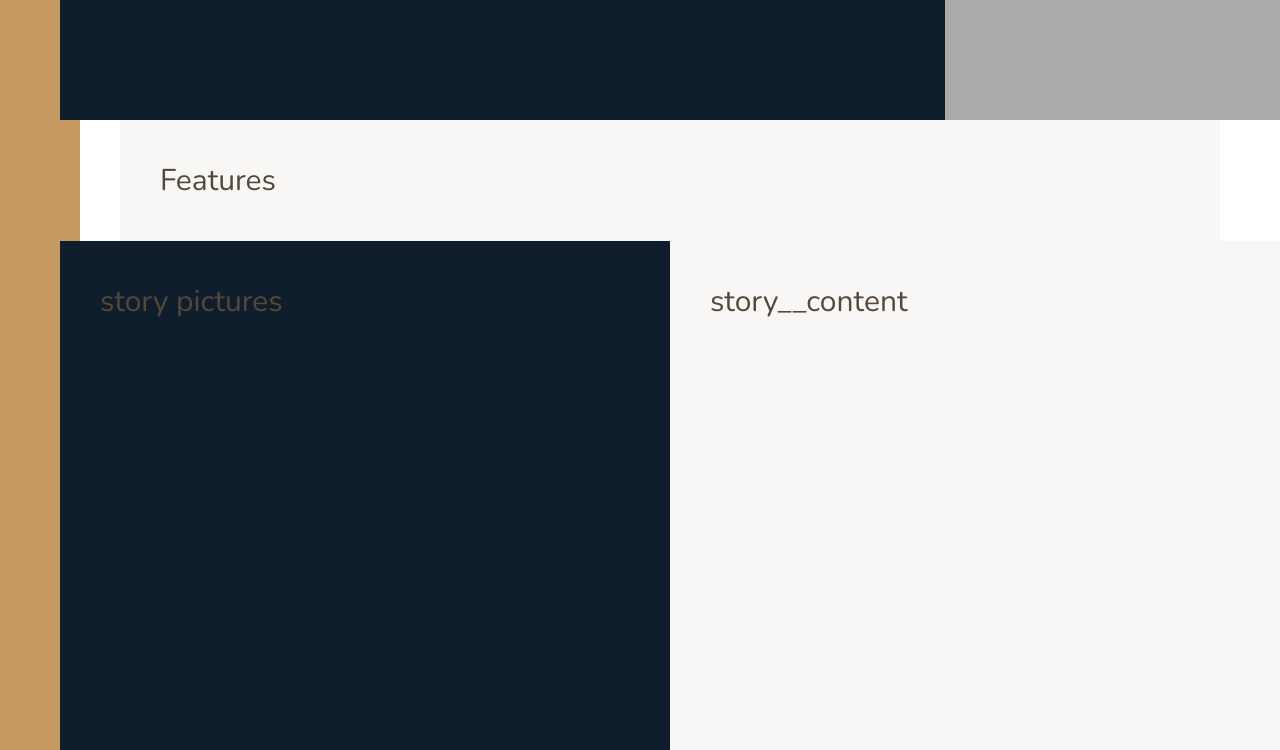
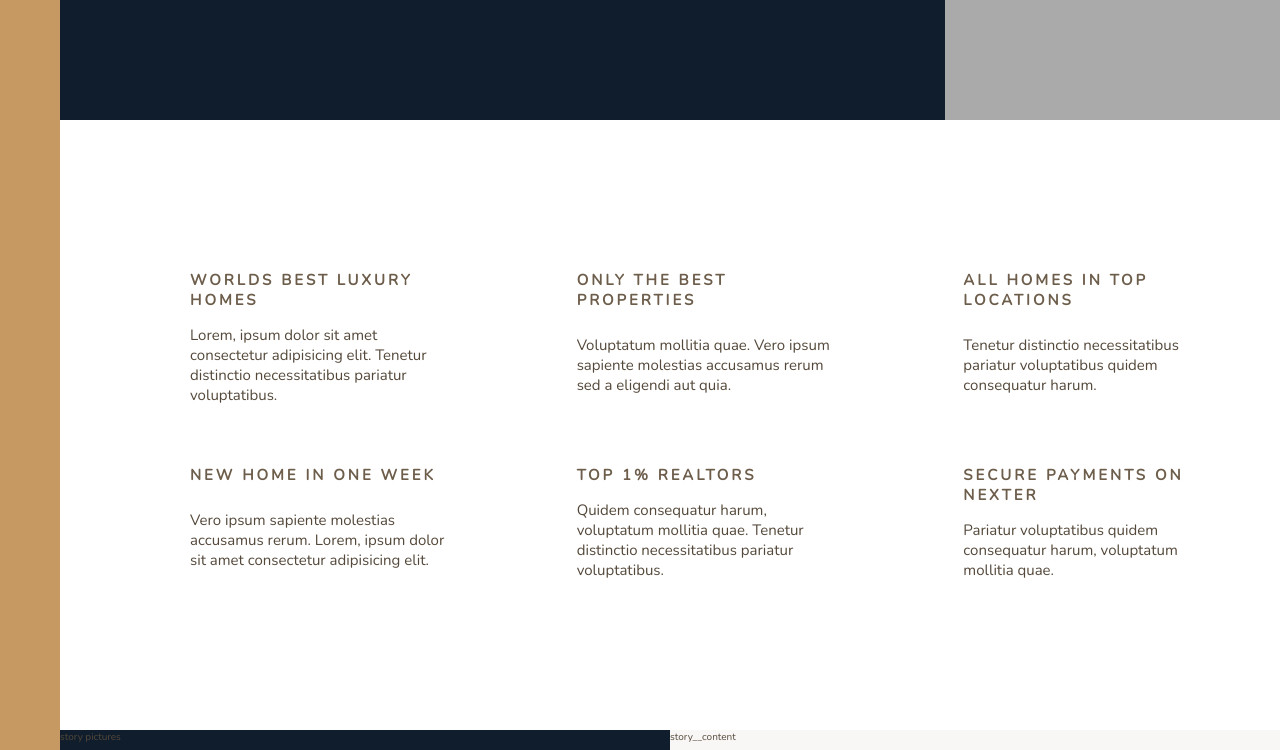
Before and after one commit to HarishTagadghar/nexter-css, a website: page index.html in a window 1280 px wide. Shown: the part 520-1270 px from the top of the page. Drawn offline with nearby package versions, Linux system fonts and the light colour scheme.

Commit message:
nexter features section completed

```diff
--- a/index.html
+++ b/index.html
@@ -24,7 +24,56 @@
             top 3 realtors
         </div>
         <section class="features">
-            Features
+            <div class="feature">
+                <svg class="feature-icon">
+                <use xlink:href="img/sprite.svg#icon-global"></use>
+                </svg>
+                <h4 class="heading-4-dark">worlds best luxury homes</h4>
+                <p class="heading-text">Lorem, ipsum dolor sit amet consectetur adipisicing elit. Tenetur distinctio necessitatibus pariatur voluptatibus.
+                </p>
+            </div>
+            <div class="feature">
+                <svg class="feature-icon">
+                <use xlink:href="img/sprite.svg#icon-trophy"></use>
+                </svg>
+                <h4 class="heading-4-dark">only the best properties</h4>
+                <p class="heading-text">Voluptatum mollitia quae. Vero ipsum sapiente molestias accusamus rerum sed a eligendi aut quia.
+
+                </p>
+            </div>
+            <div class="feature">
+                <svg class="feature-icon">
+                <use xlink:href="img/sprite.svg#icon-map-pin"></use>
+                </svg>
+                <h4 class="heading-4-dark">all homes in top locations</h4>
+                <p class="heading-text">Tenetur distinctio necessitatibus pariatur voluptatibus quidem consequatur harum.
+                </p>
+            </div>
+            <div class="feature">
+                <svg class="feature-icon">
+                <use xlink:href="img/sprite.svg#icon-key"></use>
+                </svg>
+                <h4 class="heading-4-dark">new home in one week </h4>
+                <p class="heading-text">Vero ipsum sapiente molestias accusamus rerum. Lorem, ipsum dolor sit amet consectetur adipisicing elit.
+                </p>
+            </div>
+            <div class="feature">
+                <svg class="feature-icon">
+                <use xlink:href="img/sprite.svg#icon-presentation"></use>
+                </svg>
+                <h4 class="heading-4-dark">top 1% realtors</h4>
+                <p class="heading-text">Quidem consequatur harum, voluptatum mollitia quae. Tenetur distinctio necessitatibus pariatur voluptatibus.
+                </p>
+            </div>
+            <div class="feature">
+                <svg class="feature-icon">
+                <use xlink:href="img/sprite.svg#icon-lock"></use>
+                </svg>
+                <h4 class="heading-4-dark">secure payments on nexter</h4>
+                <p class="heading-text">Pariatur voluptatibus quidem consequatur harum, voluptatum mollitia quae.
+                </p>
+            </div>
+
         </section>
 
         <div class="story-pictures">
--- a/sass/_base.scss
+++ b/sass/_base.scss
@@ -22,8 +22,9 @@ $font-display: 'Josefin Sans', sans-serif;
     box-sizing: inherit;
 }
 html{
+    box-sizing: border-box;
     font-size: 62.5%;  // 10px
-    box-sizing: border-box;
+
 }
 body{
     font-family: $font-primary;
@@ -35,8 +36,5 @@ body{
     grid-template-rows: 80vh min-content 40vw  repeat(3, min-content);
     grid-template-columns: [sidebar-start] 6rem [sidebar-end full-start] minmax(6rem , 1fr) [center-start] repeat(8 , [col-start] minmax(min-content , 14rem) [col-end])[center-end] minmax(6rem , 1fr) [full-end] ;
 
-    & > * {
-        padding: 4rem;
-        font-size: 3rem;
-    }
+
 }
--- a/sass/_features.scss
+++ b/sass/_features.scss
@@ -1,4 +1,27 @@
 .features{
-    background-color:   $color-grey-light-1;
+    // background-color:   $color-grey-light-1;
     grid-column: center-start / center-end;
+    display: grid;
+    // grid-template-columns: repeat(3 , 1fr);
+    grid-template-columns: repeat(auto-fit , minmax(25rem,1fr));
+    grid-gap: 6rem;
+    margin: 15rem 0;
+    .feature{
+        display: grid;
+        grid-template-columns: min-content 1fr;
+        grid-row-gap: 1.5rem;
+        grid-column-gap: 2.5rem;
+        align-items: start;;
+        &-icon{
+            width: 4.5rem;
+            height: 4.5rem;
+            fill: $color-primary;
+            grid-row: 1/span 2;
+            transform: translateY(-1rem);
+
+        }
+        .heading-text{
+            font-size: 1.5rem;
+        }
+    }
 }
--- a/sass/_sidebar.scss
+++ b/sass/_sidebar.scss
@@ -1,4 +1,5 @@
 .sidebar{
     background-color: $color-primary;
     grid-row: 1 / -1;
+
 }
--- a/sass/_typography.scss
+++ b/sass/_typography.scss
@@ -0,0 +1,10 @@
+.heading-4{
+    font-family: $font-display;
+    font-weight: 400;
+    &-dark{
+        font-size: 1.5rem;
+        color: $color-grey-dark-2;
+        text-transform: uppercase;
+        letter-spacing: .3rem;
+    }
+}
```
Also changed, not shown: css/style.css, 1 other file.
